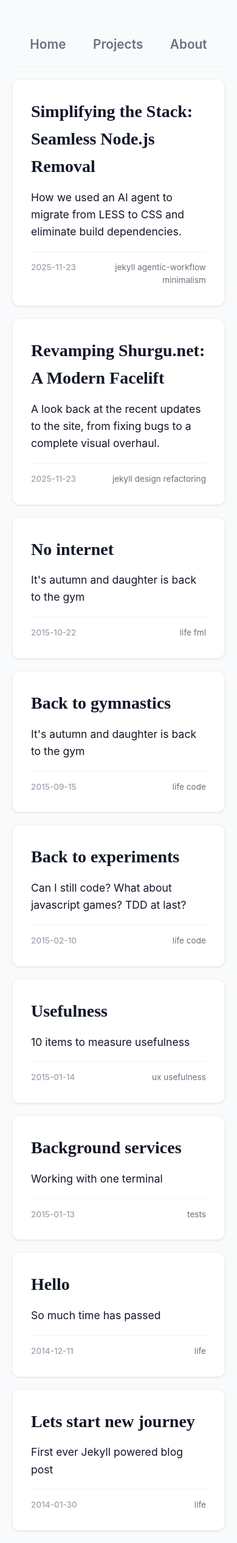
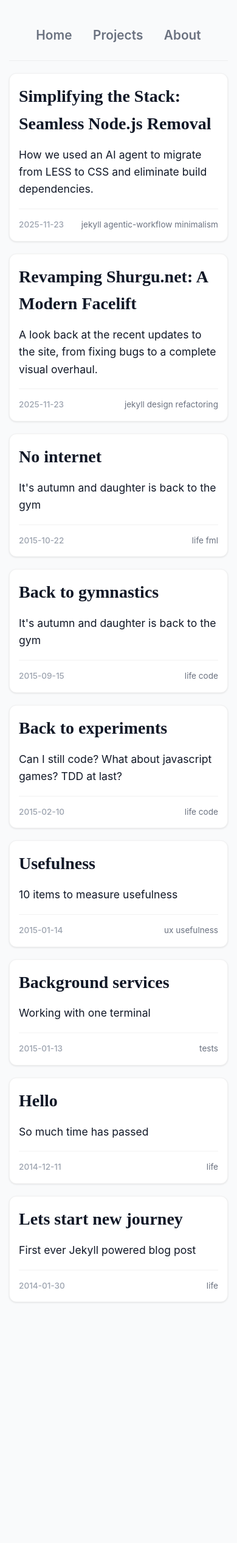
Before and after one commit to Shurgu/shurgu.github.io, a Jekyll site: the page built from index.html, in a window 390 px wide. Shown: the whole page at 61% size. Built offline with Jekyll 4.4.1, drawn with Linux system fonts in a browser that asks for light colours; nearby versions of some CDN libraries; some web fonts are replaced; after the commit the page ends 2155 px from its top, so only the background shows below that.

Commit message:
mobile read improvements

```diff
--- a/css/main.css
+++ b/css/main.css
@@ -350,6 +350,30 @@
     clear: both;
 }
 
+@media only screen and (max-width: 600px) {
+    menu {
+        white-space: normal;
+        padding-top: 20px;
+    }
+
+    menuitem {
+        margin: 5px 10px;
+    }
+
+    .container,
+    .post {
+        padding: 15px;
+    }
+
+    .site {
+        padding: 0 15px;
+    }
+}
+
+@media only screen and (min-width: 35em) {
+    /* Style adjustments for viewports that meet the condition */
+}
+
 @media print {
     * {
         background: transparent !important;
```
